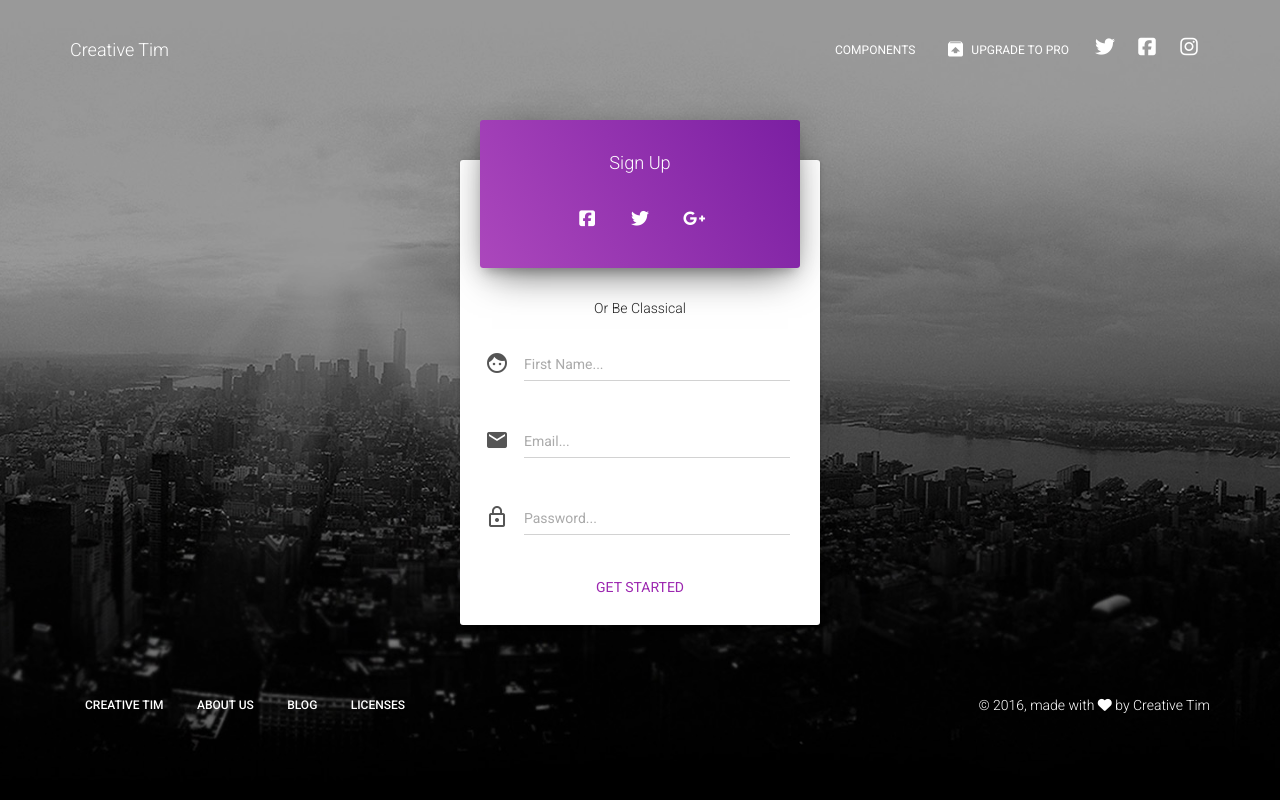
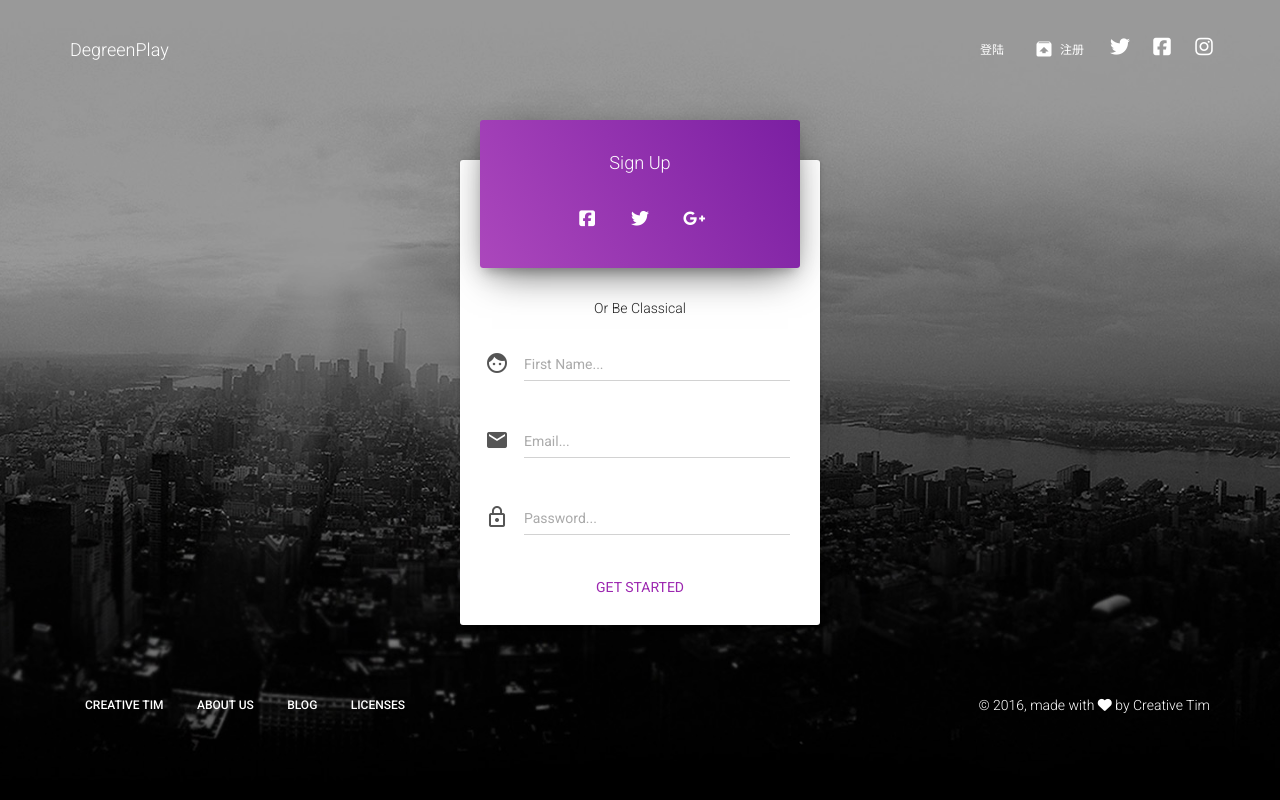
Before and after one commit to spardon/flask_web_develope, a Flask app: template templates/profile/login.html in a window 1280 px wide. Run offline with Flask 2, Linux system fonts and the light colour scheme; the template is opened without the code that fills it, so the values that code supplies are empty; some libraries are stand-ins or nearby versions.

Commit message:
add 修改模板文件

```diff
--- a/templates/base.html
+++ b/templates/base.html
@@ -6,7 +6,7 @@
 	<link rel="icon" type="image/png" href="/static/img/favicon.png">
 	<meta http-equiv="X-UA-Compatible" content="IE=edge,chrome=1" />
 
-    <title>DegreenPlay-{{title}}</title>
+    <title>DegreenPlay-{{  title }}</title>
 
 	<meta content='width=device-width, initial-scale=1.0, maximum-scale=1.0, user-scalable=0' name='viewport' />
 
@@ -19,57 +19,13 @@
     <link href="/static/css/bootstrap.min.css" rel="stylesheet" />
     <link href="/static/css/material-kit.css" rel="stylesheet"/>
 
+    {% block css_content %}
+    {% endblock css_content %}
+
 </head>
 
-<body class="signup-page">
-	<nav class="navbar navbar-transparent navbar-absolute">
-    	<div class="container">
-        	<!-- Brand and toggle get grouped for better mobile display -->
-        	<div class="navbar-header">
-        		<button type="button" class="navbar-toggle" data-toggle="collapse" data-target="#navigation-example">
-            		<span class="sr-only">Toggle navigation</span>
-		            <span class="icon-bar"></span>
-		            <span class="icon-bar"></span>
-		            <span class="icon-bar"></span>
-        		</button>
-        		<a class="navbar-brand" href="http://www.creative-tim.com">Creative Tim</a>
-        	</div>
-
-        	<div class="collapse navbar-collapse" id="navigation-example">
-        		<ul class="nav navbar-nav navbar-right">
-					<li>
-    					<a href="../components-documentation.html" target="_blank">
-    						Components
-    					</a>
-    				</li>
-    				<li>
-						<a href="http://demos.creative-tim.com/material-kit-pro/presentation.html?ref=utp-freebie" target="_blank">
-							<i class="material-icons">unarchive</i> Upgrade to PRO
-						</a>
-    				</li>
-		            <li>
-		                <a href="https://twitter.com/CreativeTim" target="_blank" class="btn btn-simple btn-white btn-just-icon">
-							<i class="fa fa-twitter"></i>
-						</a>
-		            </li>
-		            <li>
-		                <a href="https://www.facebook.com/CreativeTim" target="_blank" class="btn btn-simple btn-white btn-just-icon">
-							<i class="fa fa-facebook-square"></i>
-						</a>
-		            </li>
-					<li>
-		                <a href="https://www.instagram.com/CreativeTimOfficial" target="_blank" class="btn btn-simple btn-white btn-just-icon">
-							<i class="fa fa-instagram"></i>
-						</a>
-		            </li>
-        		</ul>
-        	</div>
-    	</div>
-    </nav>
-
-
-
-</body>
+{% block body %}
+{% endblock body%}
 	<!--   Core JS Files   -->
 	<script src="/static/js/jquery.min.js" type="text/javascript"></script>
 	<script src="/static/js/bootstrap.min.js" type="text/javascript"></script>
@@ -84,4 +40,6 @@
 	<!-- Control Center for Material Kit: activating the ripples, parallax effects, scripts from the example pages etc -->
 	<script src="/static/js/material-kit.js" type="text/javascript"></script>
 
+    {% block js_content %}
+    {% endblock js_content %}
 </html>
--- /dev/null
+++ b/templates/footer.html
@@ -0,0 +1,31 @@
+    <footer class="footer">
+        <div class="container">
+            <nav class="pull-left">
+				<ul>
+					<li>
+						<a href="http://www.creative-tim.com">
+							Creative Tim
+						</a>
+					</li>
+					<li>
+						<a href="http://presentation.creative-tim.com">
+						   About Us
+						</a>
+					</li>
+					<li>
+						<a href="http://blog.creative-tim.com">
+						   Blog
+						</a>
+					</li>
+					<li>
+						<a href="http://www.creative-tim.com/license">
+							Licenses
+						</a>
+					</li>
+				</ul>
+            </nav>
+            <div class="copyright pull-right">
+                &copy; 2016, made with <i class="fa fa-heart heart"></i> by Creative Tim
+            </div>
+        </div>
+    </footer>
--- /dev/null
+++ b/templates/header.html
@@ -0,0 +1,46 @@
+<!-- Header Html-->
+<nav class="navbar navbar-transparent navbar-fixed-top navbar-color-on-scroll">
+    <div class="container">
+        <!-- Brand and toggle get grouped for better mobile display -->
+        <div class="navbar-header">
+            <button type="button" class="navbar-toggle" data-toggle="collapse" data-target="#navigation-example">
+                <span class="sr-only">Toggle navigation</span>
+                <span class="icon-bar"></span>
+                <span class="icon-bar"></span>
+                <span class="icon-bar"></span>
+            </button>
+            <a class="navbar-brand" href="http://www.creative-tim.com">DegreenPlay</a>
+        </div>
+
+        <div class="collapse navbar-collapse" id="navigation-example">
+            <ul class="nav navbar-nav navbar-right">
+                <li>
+                    <!-- 需要判断用户当前是否登陆-->
+                    <a href="../components-documentation.html" target="_blank">
+                        登陆
+                    </a>
+                </li>
+                <li>
+                    <a href="{{ url_for('account.signin')  }}" target="_blank">
+                        <i class="material-icons">unarchive</i> 注册
+                    </a>
+                </li>
+                <li>
+                    <a href="https://twitter.com/CreativeTim" target="_blank" class="btn btn-simple btn-white btn-just-icon">
+                        <i class="fa fa-twitter"></i>
+                    </a>
+                </li>
+                <li>
+                    <a href="https://www.facebook.com/CreativeTim" target="_blank" class="btn btn-simple btn-white btn-just-icon">
+                        <i class="fa fa-facebook-square"></i>
+                    </a>
+                </li>
+                <li>
+                    <a href="https://www.instagram.com/CreativeTimOfficial" target="_blank" class="btn btn-simple btn-white btn-just-icon">
+                        <i class="fa fa-instagram"></i>
+                    </a>
+                </li>
+            </ul>
+        </div>
+    </div>
+</nav>
--- a/templates/profile/login.html
+++ b/templates/profile/login.html
@@ -1,72 +1,8 @@
-<!doctype html>
-<html lang="en">
-<head>
-	<meta charset="utf-8" />
-	<link rel="apple-touch-icon" sizes="76x76" href="/static/img/apple-icon.png">
-	<link rel="icon" type="image/png" href="/static/img/favicon.png">
-	<meta http-equiv="X-UA-Compatible" content="IE=edge,chrome=1" />
-
-	<title>DegreenPlay-注册</title>
-
-	<meta content='width=device-width, initial-scale=1.0, maximum-scale=1.0, user-scalable=0' name='viewport' />
-
-	<!--     Fonts and icons     -->
-	<link rel="stylesheet" href="https://fonts.googleapis.com/icon?family=Material+Icons" />
-    <link rel="stylesheet" type="text/css" href="https://fonts.googleapis.com/css?family=Roboto:300,400,500,700" />
-	<link rel="stylesheet" href="https://maxcdn.bootstrapcdn.com/font-awesome/latest/css/font-awesome.min.css" />
-
-	<!-- CSS Files -->
-    <link href="/static/css/bootstrap.min.css" rel="stylesheet" />
-    <link href="/static/css/material-kit.css" rel="stylesheet"/>
-
-</head>
-
+{% extends "base.html" %}
+{% block body %}
+    {% include "header.html" %}
 <body class="signup-page">
-	<nav class="navbar navbar-transparent navbar-absolute">
-    	<div class="container">
-        	<!-- Brand and toggle get grouped for better mobile display -->
-        	<div class="navbar-header">
-        		<button type="button" class="navbar-toggle" data-toggle="collapse" data-target="#navigation-example">
-            		<span class="sr-only">Toggle navigation</span>
-		            <span class="icon-bar"></span>
-		            <span class="icon-bar"></span>
-		            <span class="icon-bar"></span>
-        		</button>
-        		<a class="navbar-brand" href="http://www.creative-tim.com">Creative Tim</a>
-        	</div>
-
-        	<div class="collapse navbar-collapse" id="navigation-example">
-        		<ul class="nav navbar-nav navbar-right">
-					<li>
-    					<a href="../components-documentation.html" target="_blank">
-    						Components
-    					</a>
-    				</li>
-    				<li>
-						<a href="http://demos.creative-tim.com/material-kit-pro/presentation.html?ref=utp-freebie" target="_blank">
-							<i class="material-icons">unarchive</i> Upgrade to PRO
-						</a>
-    				</li>
-		            <li>
-		                <a href="https://twitter.com/CreativeTim" target="_blank" class="btn btn-simple btn-white btn-just-icon">
-							<i class="fa fa-twitter"></i>
-						</a>
-		            </li>
-		            <li>
-		                <a href="https://www.facebook.com/CreativeTim" target="_blank" class="btn btn-simple btn-white btn-just-icon">
-							<i class="fa fa-facebook-square"></i>
-						</a>
-		            </li>
-					<li>
-		                <a href="https://www.instagram.com/CreativeTimOfficial" target="_blank" class="btn btn-simple btn-white btn-just-icon">
-							<i class="fa fa-instagram"></i>
-						</a>
-		            </li>
-        		</ul>
-        	</div>
-    	</div>
-    </nav>
-
+    {{super()}}
     <div class="wrapper">
 		<div class="header header-filter" style="background-image: url('/static/img/city.jpg'); background-size: cover; background-position: top center;">
 			<div class="container">
@@ -129,57 +65,5 @@
 					</div>
 				</div>
 			</div>
-
-			<footer class="footer">
-		        <div class="container">
-		            <nav class="pull-left">
-						<ul>
-							<li>
-								<a href="http://www.creative-tim.com">
-									Creative Tim
-								</a>
-							</li>
-							<li>
-								<a href="http://presentation.creative-tim.com">
-								   About Us
-								</a>
-							</li>
-							<li>
-								<a href="http://blog.creative-tim.com">
-								   Blog
-								</a>
-							</li>
-							<li>
-								<a href="http://www.creative-tim.com/license">
-									Licenses
-								</a>
-							</li>
-						</ul>
-		            </nav>
-		            <div class="copyright pull-right">
-		                &copy; 2016, made with <i class="fa fa-heart heart"></i> by <a href="http://www.creative-tim.com" target="_blank">Creative Tim</a>
-		            </div>
-		        </div>
-		    </footer>
-
-		</div>
-
-    </div>
-
-
-</body>
-	<!--   Core JS Files   -->
-	<script src="/static/js/jquery.min.js" type="text/javascript"></script>
-	<script src="/static/js/bootstrap.min.js" type="text/javascript"></script>
-	<script src="/static/js/material.min.js"></script>
-
-	<!--  Plugin for the Sliders, full documentation here: http://refreshless.com/nouislider/ -->
-	<script src="/static/js/nouislider.min.js" type="text/javascript"></script>
-
-	<!--  Plugin for the Datepicker, full documentation here: http://www.eyecon.ro/bootstrap-datepicker/ -->
-	<script src="/static/js/bootstrap-datepicker.js" type="text/javascript"></script>
-
-	<!-- Control Center for Material Kit: activating the ripples, parallax effects, scripts from the example pages etc -->
-	<script src="/static/js/material-kit.js" type="text/javascript"></script>
-
-</html>
+    {% include "footer.html" %}
+{% endblock body  %}
```
Also changed, not shown: account_app/account.py (+4 -4 lines).
